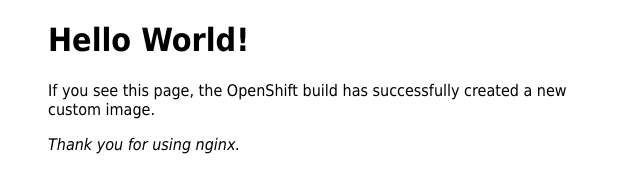
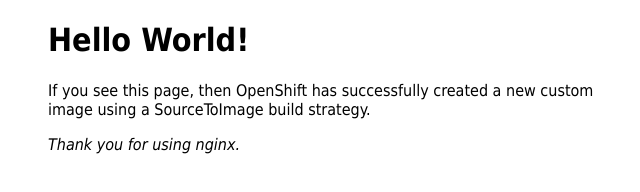
Before and after one commit to giannisalinetti/nginx-helloworld, a plain HTML site: page index.html in a window 1280 px wide. Shown: the whole page, without its empty margins (312-952 px from the left). Drawn offline with Linux system fonts and the light colour scheme.

Commit message:
Update typos and welcome text

```diff
--- a/index.html
+++ b/index.html
@@ -12,8 +12,8 @@
 </head>
 <body>
 <h1>Hello World!</h1>
-<p>If you see this page, the OpenShift build has successfully created
-a new custom image.</p>
+<p>If you see this page, then OpenShift has successfully created
+a new custom image using a SourceToImage build strategy.</p>
 
 <p><em>Thank you for using nginx.</em></p>
 </body>
```
Also changed, not shown: 1 other file.
